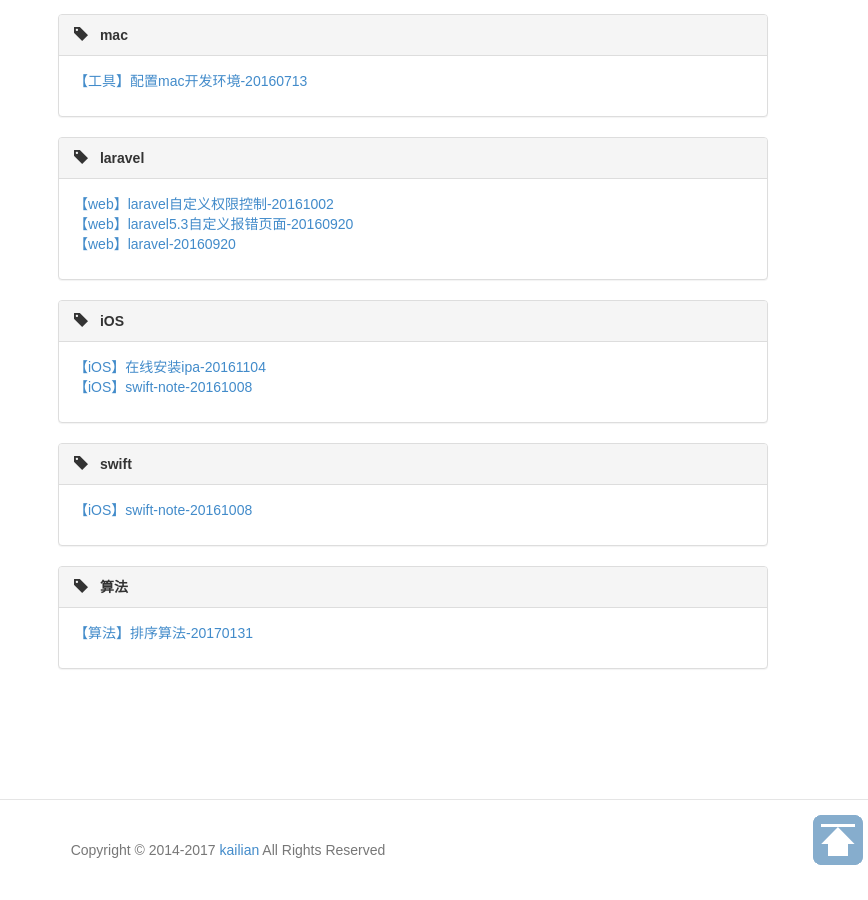
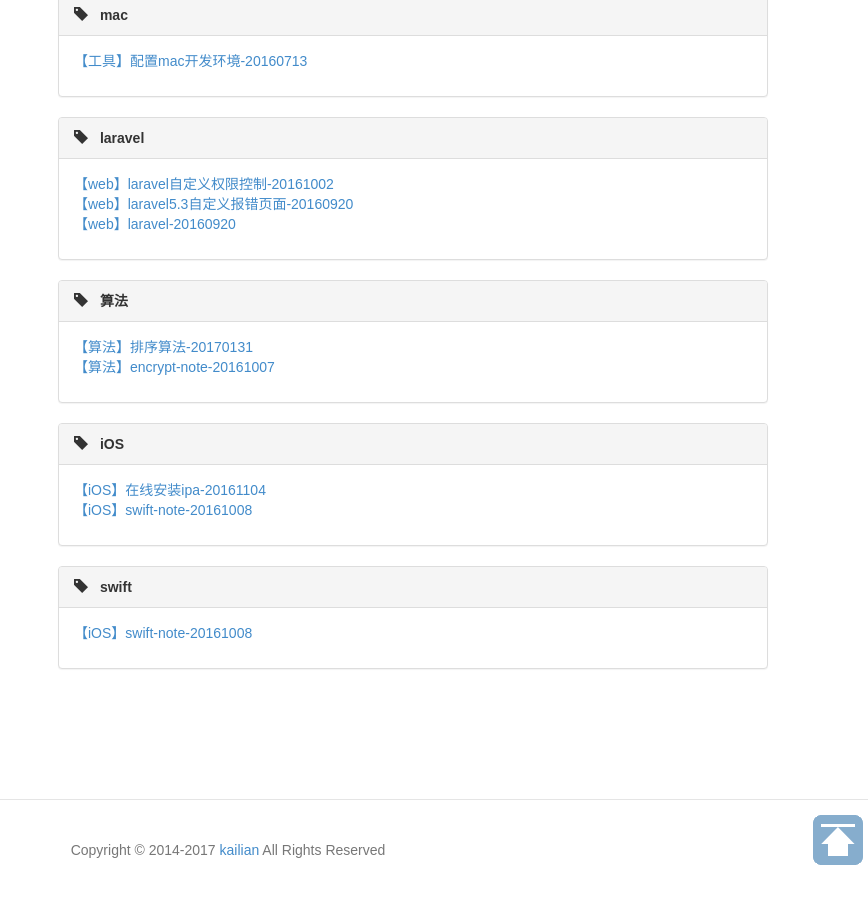
Before and after one commit to kailian/kailian.github.io, a Jekyll site: the page built from tags.html, in a window 1280 px wide and 900 px high, scrolled down 6946 px. Shown: the whole window, without its empty margins (412-1280 px from the left). Built offline with Jekyll 4.4.1, drawn with Linux system fonts in a browser that asks for light colours; some of the changed text lies outside the part shown.

Commit message:
【文章】修改分类

```diff
--- a/_posts/2016-10-07-encrypt.md
+++ b/_posts/2016-10-07-encrypt.md
@@ -1,9 +1,9 @@
 ---
 layout: post
-category : web
+category : 算法
 title: 'encrypt-note'
 tagline: ""
-tags : [web]
+tags : [算法]
 ---
 
 ## 对称加密算法
```
